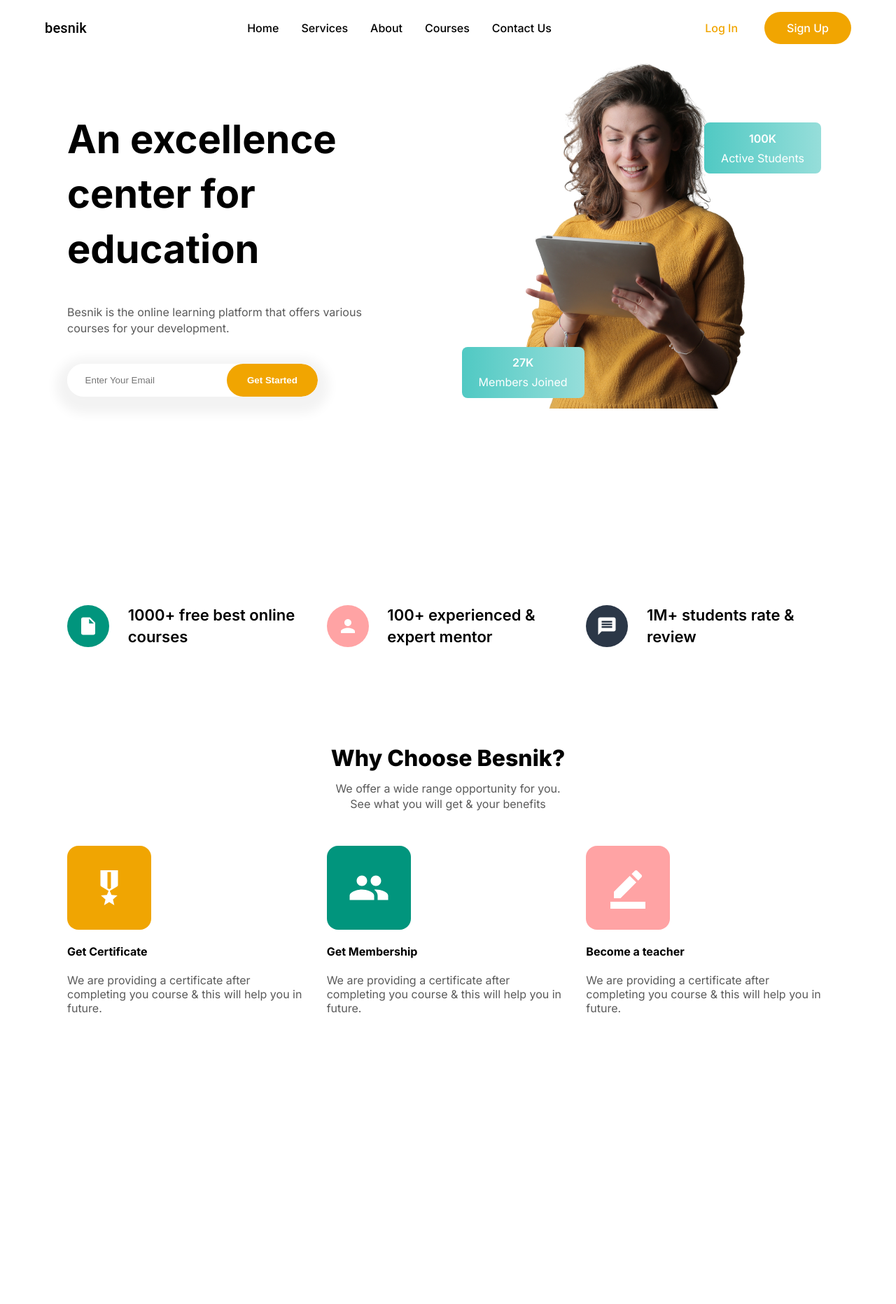
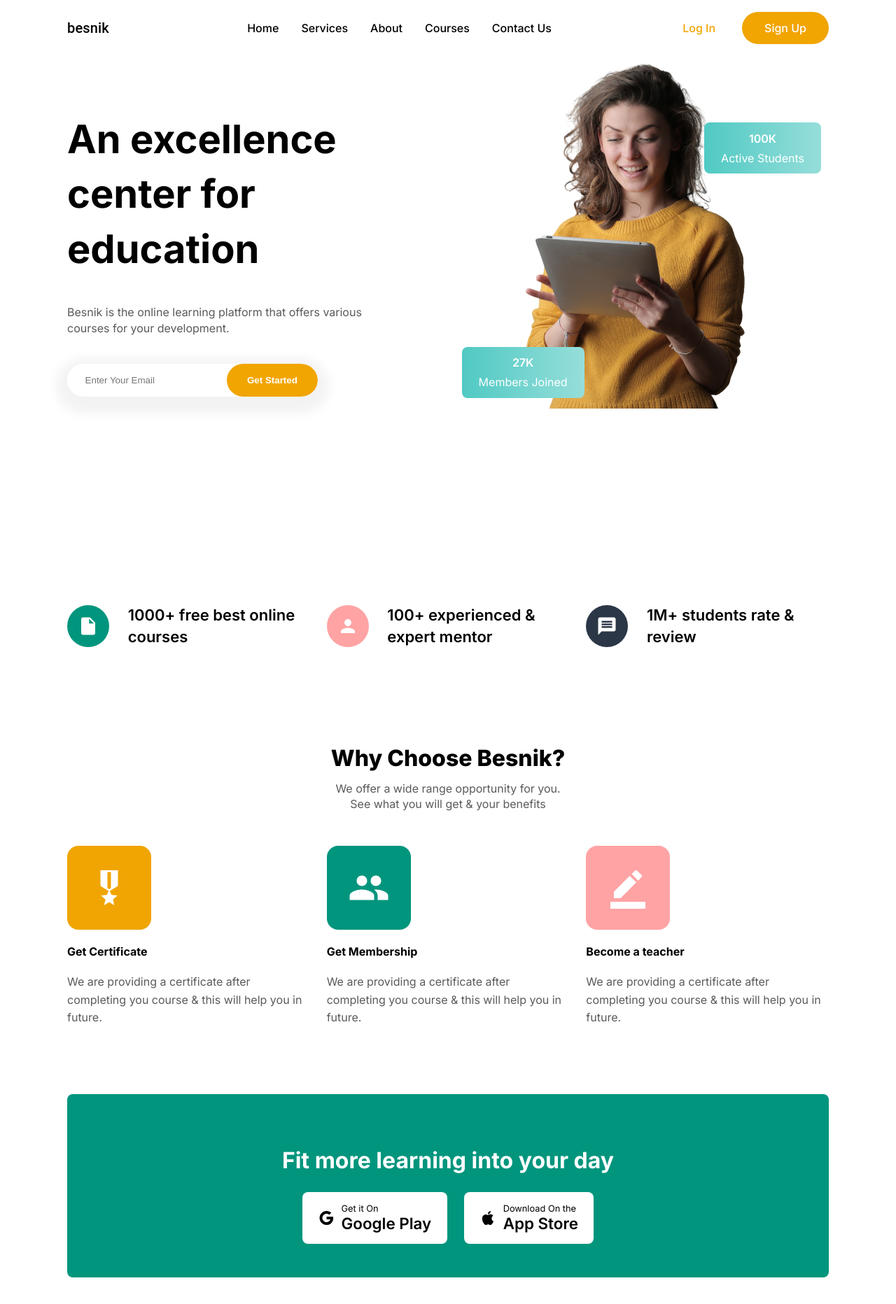
Before and after one commit to alifbinhossain/besnik-next-js, a Next.js app: page / in a window 1280 px wide. Shown: the top 1864 px of the page at 70% size. Before the commit the page ends 1547 px from the top, so only its background shows below. Built offline with nearby package versions, Linux system fonts and the light colour scheme.

Commit message:
added some media quaries

```diff
--- a/components/CTA.jsx
+++ b/components/CTA.jsx
@@ -1,7 +1,31 @@
+import styles from "../styles/CTA.module.css";
+import GoogleIcon from "@mui/icons-material/Google";
+import AppleIcon from "@mui/icons-material/Apple";
+import { Box } from "@mui/system";
+
 const CTA = () => {
   return (
-    <section>
-      <h1>Cta</h1>
+    <section className={styles.cta}>
+      <h2>Fit more learning into your day</h2>
+      <Box className={styles.box}>
+        <Box
+          className={styles.boxItem}
+          sx={{ mr: { md: 3 }, mb: { xs: 2, md: 0 } }}
+        >
+          <GoogleIcon className={styles.itemIcon} />
+          <p>
+            <span className={styles.itemTitleSecondary}>Get it On</span>
+            <span className={styles.itemTitlePrimary}>Google Play</span>
+          </p>
+        </Box>
+        <Box className={styles.boxItem}>
+          <AppleIcon className={styles.itemIcon} />
+          <p>
+            <span className={styles.itemTitleSecondary}>Download On the</span>
+            <span className={styles.itemTitlePrimary}>App Store</span>
+          </p>
+        </Box>
+      </Box>
     </section>
   );
 };
--- a/components/Features.jsx
+++ b/components/Features.jsx
@@ -39,7 +39,7 @@ const Features = () => {
                 className={styles.iconBox}
                 sx={{ backgroundColor: `${feature.iconBackground}` }}
               >
-                <feature.icon sx={{ fontSize: "30px" }} />
+                <feature.icon sx={{ fontSize: { xs: "20px", md: "30px" } }} />
               </Box>
               <h4 className={styles.title}>{feature.title}</h4>
             </Box>
--- a/components/Header.jsx
+++ b/components/Header.jsx
@@ -25,7 +25,7 @@ const Header = () => {
         boxShadow: "none",
         backgroundColor: "transparent",
         color: "black",
-        px: 5,
+        px: { md: 9, xs: 3 },
         py: 1,
       }}
     >
--- a/components/Hero.jsx
+++ b/components/Hero.jsx
@@ -26,15 +26,7 @@ const Hero = () => {
         /*                                 HERO BANNER                                */
         /* -------------------------------------------------------------------------- */}
         <Grid item xs={4} sm={4} md={6} className={styles.banner}>
-          <Image
-            placeholder="blur"
-            src={banner}
-            alt=""
-            width={400}
-            height={600}
-            objectFit="cover"
-            className={styles.bannerImage}
-          />
+          <Image src={banner} alt="" className={styles.bannerImage} />
           <Box className={styles.students}>
             <p>100K</p>
             <span>Active Students</span>
--- a/pages/index.js
+++ b/pages/index.js
@@ -1,3 +1,4 @@
+import CTA from "../components/CTA";
 import Features from "../components/Features";
 import Hero from "../components/Hero";
 import Services from "../components/Services";
@@ -8,6 +9,7 @@ export default function Home() {
       <Hero></Hero>
       <Features></Features>
       <Services></Services>
+      <CTA></CTA>
     </div>
   );
 }
--- /dev/null
+++ b/styles/CTA.module.css
@@ -0,0 +1,68 @@
+.cta {
+  background-color: #01957d;
+  padding: 3rem;
+  margin: 1rem 6rem 6rem;
+  border-radius: 8px;
+}
+.cta h2 {
+  color: #fff;
+  text-align: center;
+  font-size: 2rem;
+}
+.box {
+  display: flex;
+  align-items: center;
+  justify-content: center;
+}
+.boxItem {
+  background-color: #fff;
+  display: flex;
+  align-items: center;
+  padding: 0 1.4rem;
+  border-radius: 8px;
+}
+.itemIcon {
+  font-size: 2rem;
+  margin-right: 0.6rem;
+}
+
+.itemTitlePrimary,
+.itemTitleSecondary {
+  display: block;
+}
+
+.itemTitlePrimary {
+  font-size: 1.4rem;
+  font-weight: 600;
+}
+.itemTitleSecondary {
+  font-size: 0.8rem;
+}
+
+/* -------------------------------------------------------------------------- */
+/*                              SHORT MEDIA QUERY                             */
+/* -------------------------------------------------------------------------- */
+@media (max-width: 668px) {
+  .cta {
+    padding: 1rem;
+    margin: 0 2rem 3rem;
+  }
+  .cta h2 {
+    font-size: 2rem;
+  }
+  .box {
+    flex-direction: column;
+    align-items: flex-start;
+  }
+  .boxItem {
+    width: 100%;
+    justify-content: space-between;
+  }
+  .itemIcon {
+    margin: 0;
+    width: 30%;
+  }
+  .boxItem p {
+    width: 70%;
+  }
+}
--- a/styles/Feature.module.css
+++ b/styles/Feature.module.css
@@ -24,3 +24,23 @@
   line-height: 1.4;
   margin: 0;
 }
+
+/* -------------------------------------------------------------------------- */
+/*                              SHORT MEDIA QUERY                             */
+/* -------------------------------------------------------------------------- */
+@media (max-width: 668px) {
+  .features {
+    padding: 2rem;
+    margin: 6rem 0 0;
+  }
+
+  .iconBox {
+    height: 40px;
+    width: 40px;
+    margin-right: 1rem;
+  }
+  .title {
+    width: 90%;
+    font-size: 18px;
+  }
+}
--- a/styles/Hero.module.css
+++ b/styles/Hero.module.css
@@ -82,3 +82,50 @@
   margin: 0;
   margin-bottom: 8px;
 }
+
+/* -------------------------------------------------------------------------- */
+/*                              SHORT MEDIA QUERY                             */
+/* -------------------------------------------------------------------------- */
+@media (max-width: 668px) {
+  .hero {
+    padding: 0 2rem;
+  }
+  /* ------------------------------ HERO CONTENT ------------------------------ */
+  .content {
+    padding-top: 2rem !important;
+  }
+  .content > * {
+    line-height: 1.2;
+  }
+  .content > *:not(:last-child) {
+    margin-bottom: 1.5rem;
+  }
+  .content h1 {
+    font-size: 3rem;
+  }
+  .content p {
+    width: 100%;
+  }
+
+  .inputBox input {
+    padding: 0.8rem 1.2rem;
+  }
+
+  .inputBox button {
+    padding: 0.6rem 1rem;
+  }
+
+  /* ------------------------------- HERO BANNER ------------------------------ */
+  .bannerImage {
+    margin-top: -4rem !important;
+  }
+  .members,
+  .students {
+    padding: 0.4rem 1rem;
+    font-size: 12px;
+  }
+
+  .students {
+    top: 28%;
+  }
+}
--- a/styles/Services.module.css
+++ b/styles/Services.module.css
@@ -30,4 +30,30 @@
 
 .serviceDetails {
   color: #5a5a5a;
+  line-height: 1.6;
 }
+
+/* -------------------------------------------------------------------------- */
+/*                              SHORT MEDIA QUERY                             */
+/* -------------------------------------------------------------------------- */
+@media (max-width: 668px) {
+  .services {
+    padding: 2rem;
+    margin: 0;
+  }
+
+  .title {
+    font-size: 1.8rem;
+    margin-bottom: 0.8rem;
+  }
+  .subTitle {
+    color: #5a5a5a;
+    margin: 1rem 0 3rem;
+  }
+  .service {
+    text-align: center;
+  }
+  .iconBox {
+    margin: 0 auto;
+  }
+}
--- a/styles/globals.css
+++ b/styles/globals.css
@@ -5,6 +5,7 @@ body {
   padding: 0;
   margin: 0;
   font-family: "Inter", sans-serif;
+  overflow-x: hidden;
 }
 
 a {
```
